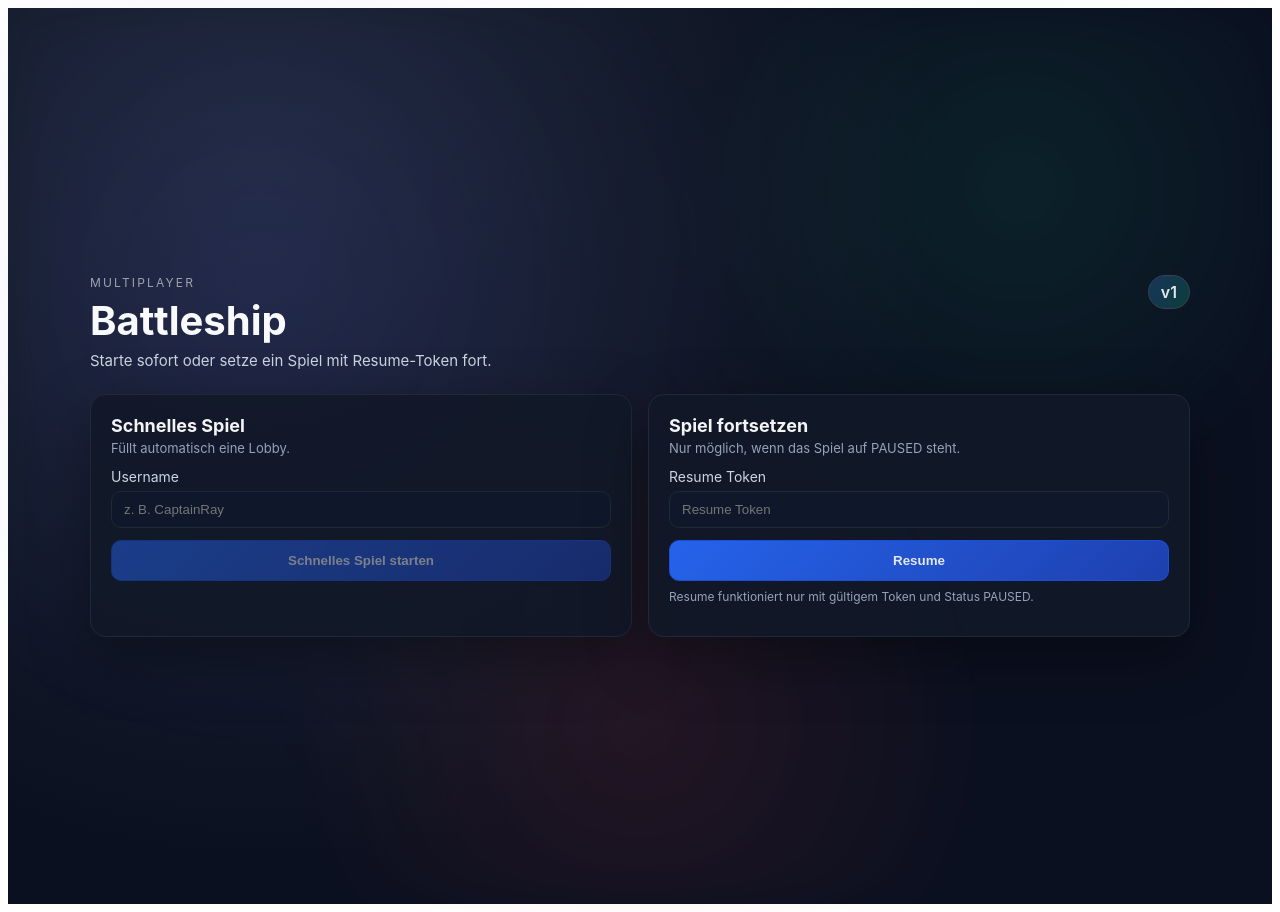
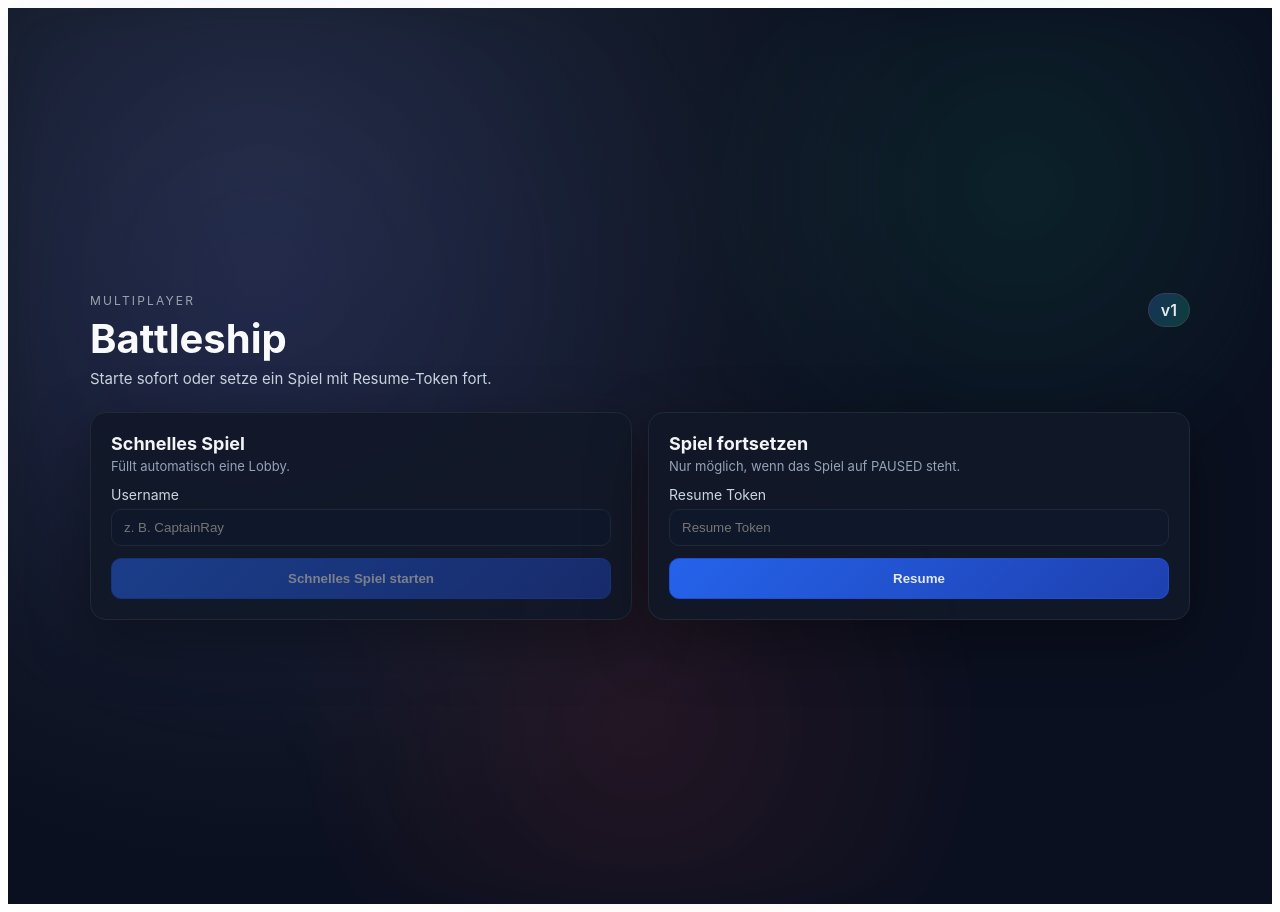
Before and after one commit to mertbeyaz/CAS_OOP_Battleship, an Angular app in the folder frontend/: page / in a window 1280 px wide. Built offline with nearby package versions, Linux system fonts and the light colour scheme.

Commit message:
Removed comment on landingPage

```diff
--- a/frontend/src/app/pages/landing.component.html
+++ b/frontend/src/app/pages/landing.component.html
@@ -65,7 +65,6 @@
           </button>
         </form>
 
-        <p class="form-note">Resume funktioniert nur mit gültigem Token und Status PAUSED.</p>
         <p *ngIf="errorJoin" class="error">{{ errorJoin }}</p>
       </section>
     </div>
```
Also changed, not shown: frontend/src/app/app.ts (line endings or trailing spaces).
